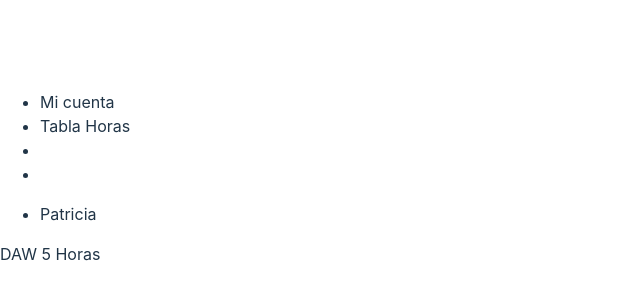
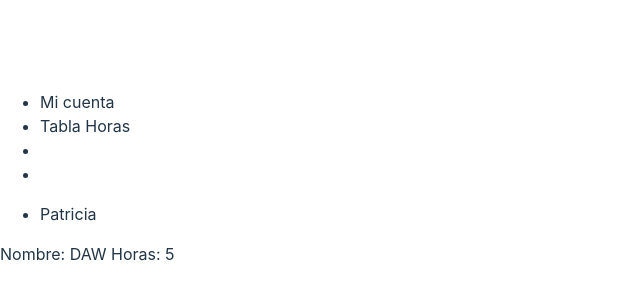
Before and after one commit to sempereluismi/modular, a React (Vite) app in the folder client/: page /obtenermodulos in a window 1280 px wide. Shown: the part 230-530 px from the top of the page, without its empty margins (0-640 px from the left). Built offline with nearby package versions, Linux system fonts and the light colour scheme.

Commit message:
fix, try to fix the problem with the views of children in paths

```diff
--- a/client/src/routes/index.jsx
+++ b/client/src/routes/index.jsx
@@ -1,6 +1,6 @@
 import { createBrowserRouter } from "react-router-dom";
 import { Ejemplo } from "../views/ejemplo.jsx";
-import { DirunoNocturnoPage } from "../views/DiurnoNocturnoPage.jsx";
+import { DiurnoNocturnoPage } from "../views/DiurnoNocturnoPage.jsx";
 import { InsertarPlantillaPage } from "../views/InsertarPlantillaPage.jsx";
 import { InsertarProfesorPage } from "../views/InsertarProfesorPage.jsx";
 import { ObtenerModulosPage } from "../views/obtenerModulosPage.jsx";
@@ -15,7 +15,7 @@ const router = createBrowserRouter([
     element: <Ejemplo />,
   },
   {
-    path: "/obtenermodulos",
+    path: "obtenermodulos",
     element: <ObtenerModulosPage />,
     children: [
       {
@@ -34,7 +34,7 @@ const router = createBrowserRouter([
   },
   {
     path: "/quenda",
-    element: <DirunoNocturnoPage />,
+    element: <DiurnoNocturnoPage />,
   },
   {
     path: "/insertar",
--- a/client/src/views/DiurnoNocturnoPage.jsx
+++ b/client/src/views/DiurnoNocturnoPage.jsx
@@ -1,4 +1,4 @@
-export function DirunoNocturnoPage() {
+export function DiurnoNocturnoPage() {
   return (
     <>
       <nav>
--- a/client/src/views/obtenerModulosPage.jsx
+++ b/client/src/views/obtenerModulosPage.jsx
@@ -17,7 +17,7 @@ export function ObtenerModulosPage() {
       </div>
       <div className="container-card">
         {/* // Se creará tantas cartas como asignaturas */}
-        <div className="card">DAW 5 Horas</div>
+        <div className="card">Nombre: DAW Horas: 5</div>
       </div>
     </div>
   );
```
